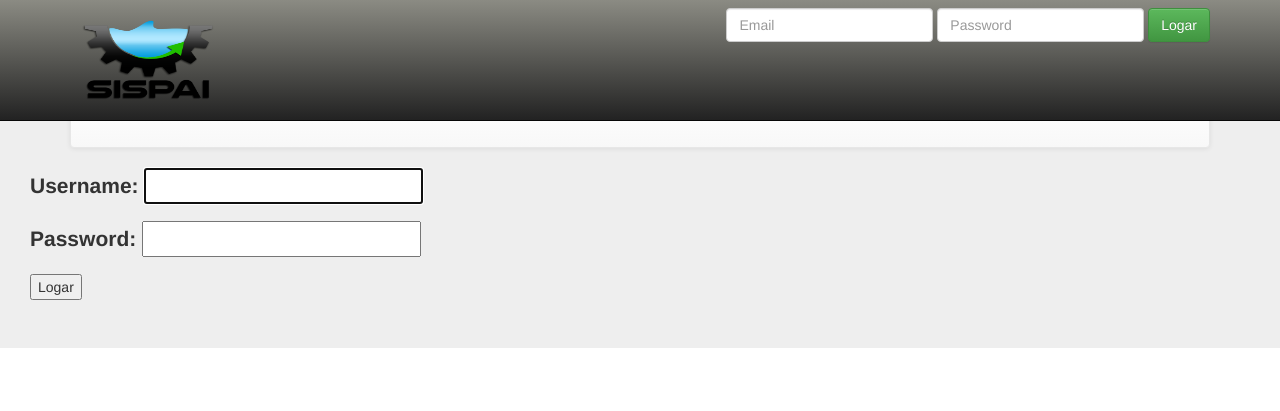
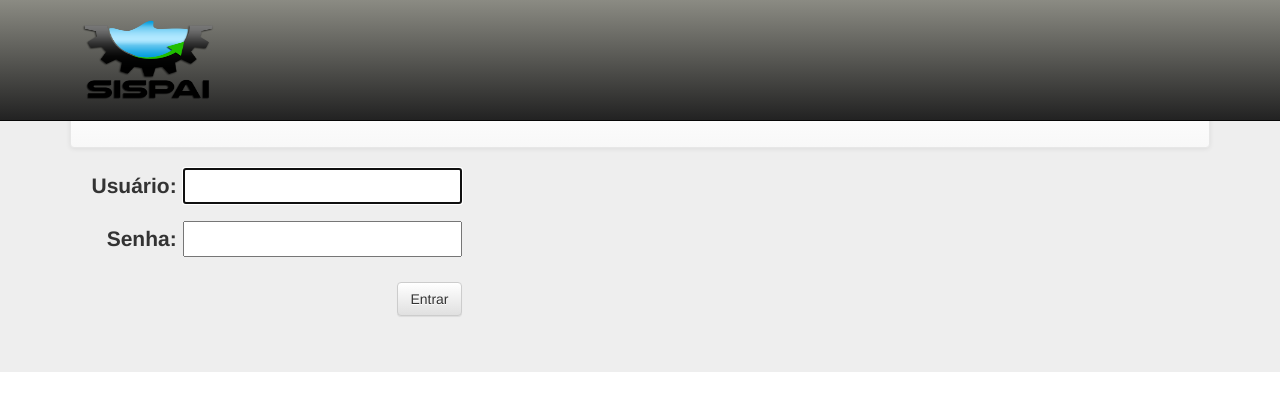
Before and after one commit to guscl/django-sispai, a Django app: page / in a window 1280 px wide. Shown: the top 411 px of the page. Run offline with Django 3.2, Linux system fonts and the light colour scheme; parts of the project's set-up code (start-up, migrations or seed data) failed here and were passed over; some libraries are stand-ins or nearby versions.

Commit message:
interface improvements

```diff
--- a/sispai/settings.py
+++ b/sispai/settings.py
@@ -30,7 +30,7 @@
 
 # Language code for this installation. All choices can be found here:
 # http://www.i18nguy.com/unicode/language-identifiers.html
-LANGUAGE_CODE = 'en-us'
+LANGUAGE_CODE = 'pt-BR'
 
 SITE_ID = 1
 
--- a/templates/logar.html
+++ b/templates/logar.html
@@ -1,9 +1,20 @@
 {% extends 'structure.html' %}
 
 {% block body_page %}
-	<form method="POST">
-    	{% csrf_token %}
-    	{{ form.as_p }}
-    	<input type='submit' value='Logar' />
-	</form>
+<div class="navbar-collapse collapse" align="right">
+<table width="35%" align="left">
+<tr>
+	<td width="10%" valign="top">
+	</td>
+	<td width="90%">
+		<div align="right">
+		<form method="POST" margin-right="50%">
+	    	{% csrf_token %}
+	    	{{ form.as_p }}
+	    	<input type='submit' class="btn btn-default navbar-btn" value='Entrar' />
+		</form>
+	</div>
+	</td>
+</tr>
+</div>
 {% endblock %}
--- a/templates/structure.html
+++ b/templates/structure.html
@@ -41,15 +41,11 @@
           <a href="http://127.0.0.1:8000/core/" ><img src="{% static "img/SISPAI.png" %}" width="150" height="120"></a>
         </div>
         <div class="navbar-collapse collapse">
-          <form class="navbar-form navbar-right" role="form">
-            <div class="form-group">
-              <input type="text" placeholder="Email" class="form-control">
-            </div>
-            <div class="form-group">
-              <input type="password" placeholder="Password" class="form-control">
-            </div>
-            <button type="submit" class="btn btn-success">Logar</button>
-          </form>
+
+	{%if usuario%}
+		<p>Bem vindo {{usuario}}
+	{% endif %}
+
         </div><!--/.navbar-collapse -->
       </div>
     </div>
```
